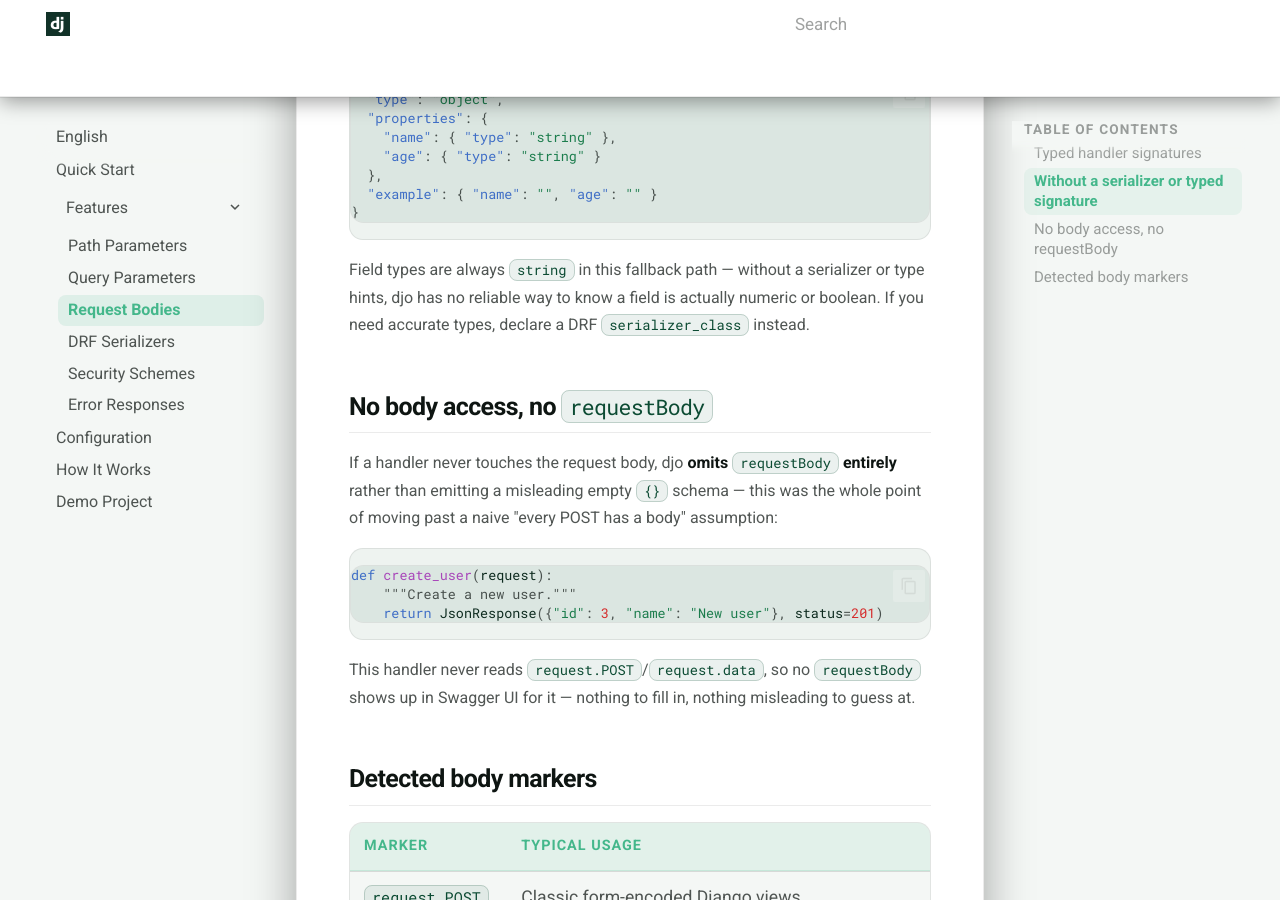
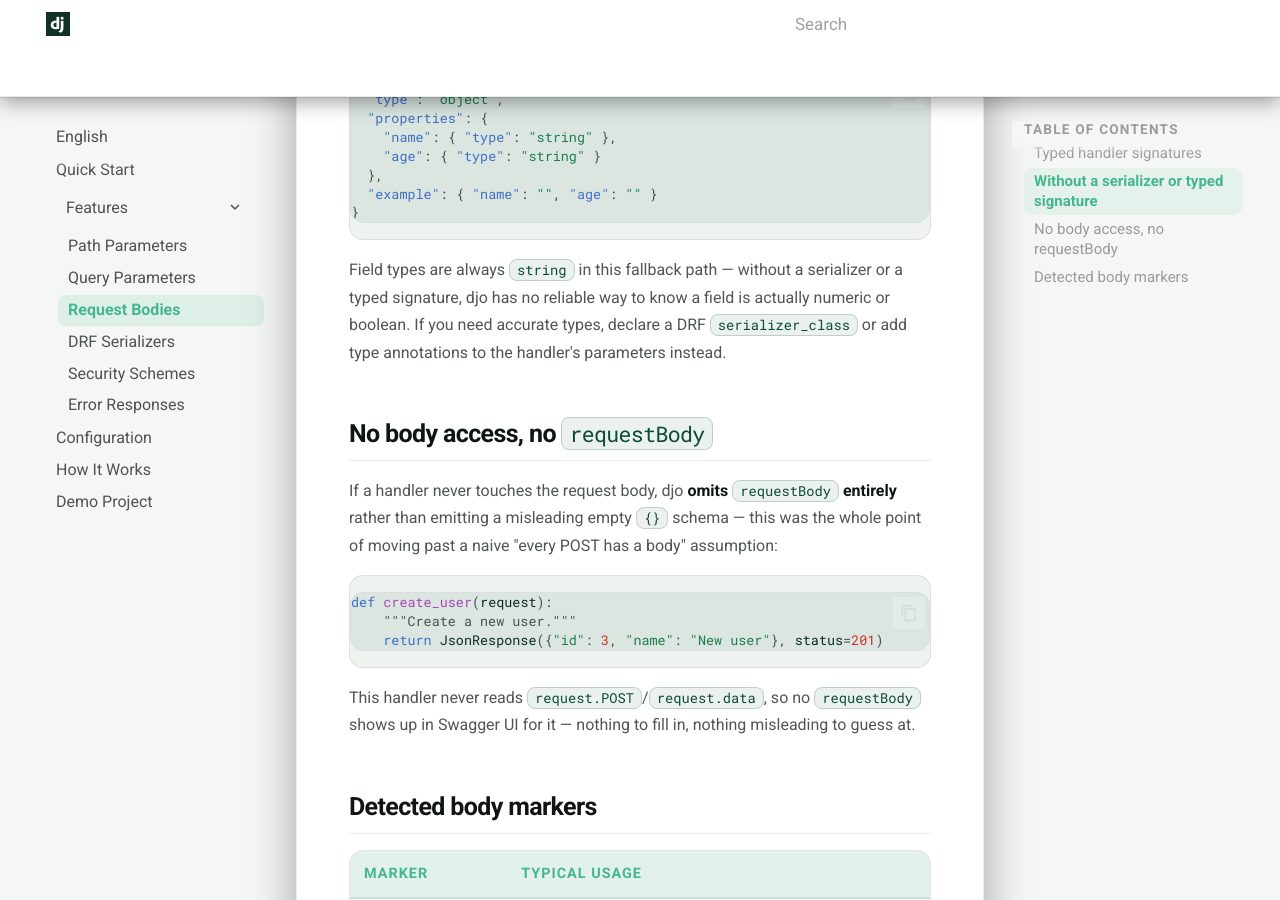
Before and after one commit to NEFORCEO/djo, an MkDocs documentation site: the page built from docs/en/features/request-bodies.md, in a window 1280 px wide and 900 px high, scrolled down 1707 px. Built offline with MkDocs 1.6.1 and Material for MkDocs 9.7.7, drawn with Linux system fonts in a browser that asks for light colours; comment, search, counter and statistics services are not loaded.

Commit message:
docs: update request-bodies.md

````diff
--- a/docs/en/features/request-bodies.md
+++ b/docs/en/features/request-bodies.md
@@ -61,7 +61,7 @@ produces:
 }
 ```
 
-Field types are always `string` in this fallback path — without a serializer or type hints, djo has no reliable way to know a field is actually numeric or boolean. If you need accurate types, declare a DRF `serializer_class` instead.
+Field types are always `string` in this fallback path — without a serializer or a typed signature, djo has no reliable way to know a field is actually numeric or boolean. If you need accurate types, declare a DRF `serializer_class` or add type annotations to the handler's parameters instead.
 
 ## No body access, no `requestBody`
 
````
